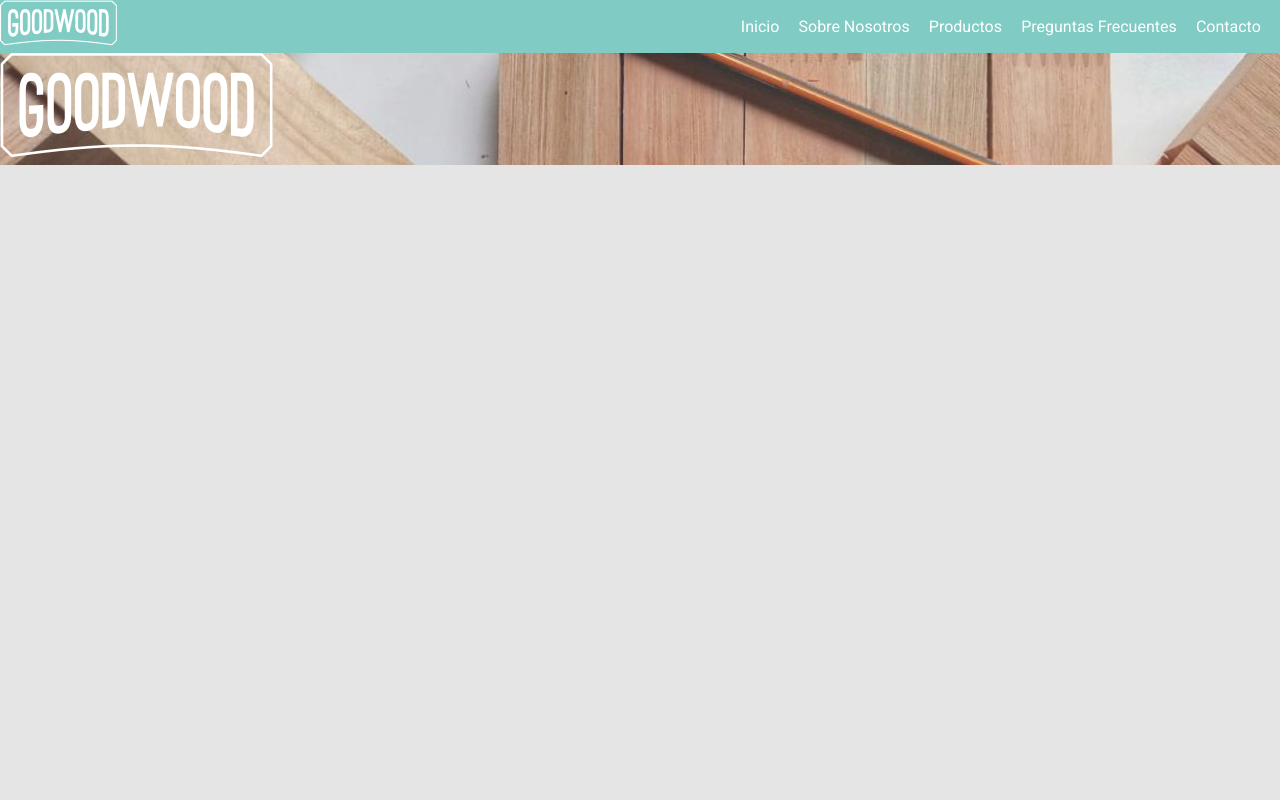
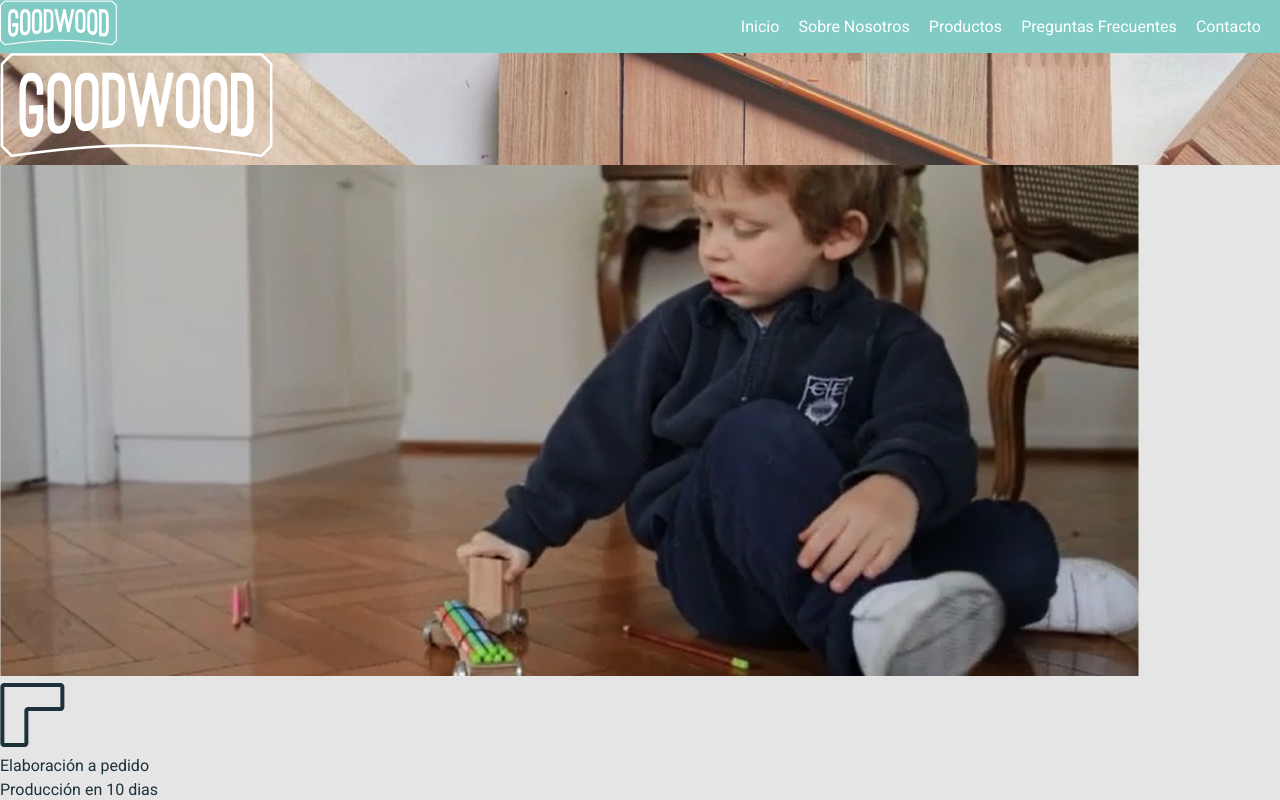
Before and after one commit to Joaco-gavernet/good-wood, a React (Create React App) app: page / in a window 1280 px wide. Shown: the top 800 px of the page. Built offline with nearby package versions, Linux system fonts and the light colour scheme.

Commit message:
feat: add new compnents

```diff
--- a/src/App.js
+++ b/src/App.js
@@ -3,6 +3,7 @@ import Header from './components/Header/Header.js';
 import Banner from './components/Banner/Banner.js';
 import About from './components/About/About.js';
 import Hero from './components/Hero/Hero.js';
+import Information from './components/Information/Information.js';
 import Whatsapp from './components/Whatsapp/Whatsapp.js';
 import Questions from './components/Questions/Questions.js';
 import Products from './components/Products/Products.js';
@@ -16,8 +17,10 @@ const App = () => {
     <div className="App">
       <Header />
       <Banner />
+      <Hero />
+      <Information />
 {/*   <About />
-      <Hero />
+
       <Whatsapp />
       <Questions />
       <Products />
```
